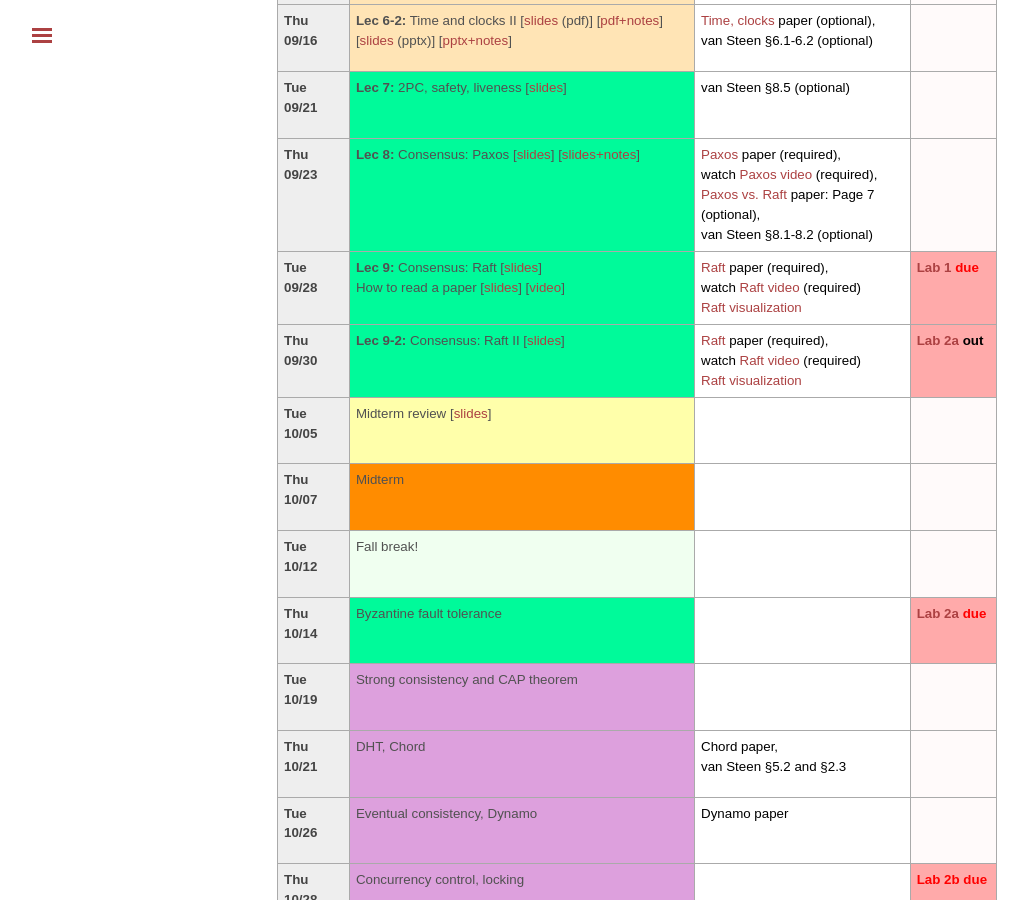
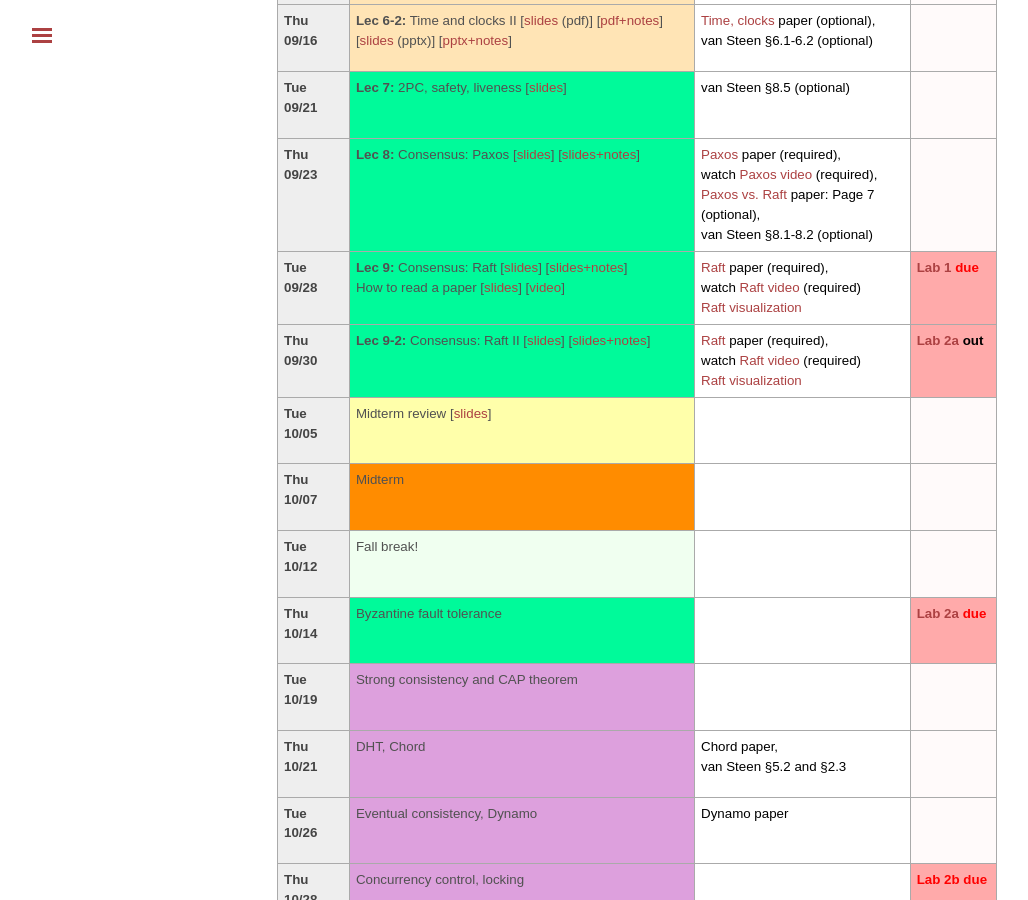
Before and after one commit to tddg/cs475-fall21, a Jekyll site: the page built from schedule.md, in a window 1280 px wide and 900 px high, scrolled down 750 px. Shown: the whole window, without its empty margins (3-1031 px from the left). Built offline with Jekyll 4.4.1, drawn with Linux system fonts in a browser that asks for light colours.

Commit message:
added raft slides+notes

```diff
--- a/schedule.md
+++ b/schedule.md
@@ -238,7 +238,7 @@
 <tr> <!-- week of Sep 27 -->
   <td id="2021-09-28" class="date"><b>Tue 09/28</b></td>
   <td class="fault-tolerance">
-		<b>Lec 9:</b> Consensus: Raft [<a href="./public/lecs/raft.pdf">slides</a>] <br/>
+		<b>Lec 9:</b> Consensus: Raft [<a href="./public/lecs/raft.pdf">slides</a>] [<a href="./public/lecs/raft+notes.pdf">slides+notes</a>] <br/>
 		How to read a paper [<a href="./public/lecs/how_to_read_a_paper.pdf">slides</a>] [<a href="https://edstem.org/us/courses/8902/discussion/674977">video</a>]
   </td>
   <td class="reading">
@@ -253,7 +253,7 @@
 <tr> <!-- week of Sep 27 -->
   <td id="2021-09-30" class="date"><b>Thu 09/30</b></td>
   <td class="fault-tolerance">
-		<b>Lec 9-2:</b> Consensus: Raft II [<a href="./public/lecs/raft.pdf">slides</a>]
+		<b>Lec 9-2:</b> Consensus: Raft II [<a href="./public/lecs/raft.pdf">slides</a>] [<a href="./public/lecs/raft+notes.pdf">slides+notes</a>]
   </td>
   <td class="reading">
 		<a href="./public/papers/raft.pdf">Raft</a> paper (required), <br/>
```
Also changed, not shown: 1 other file.
